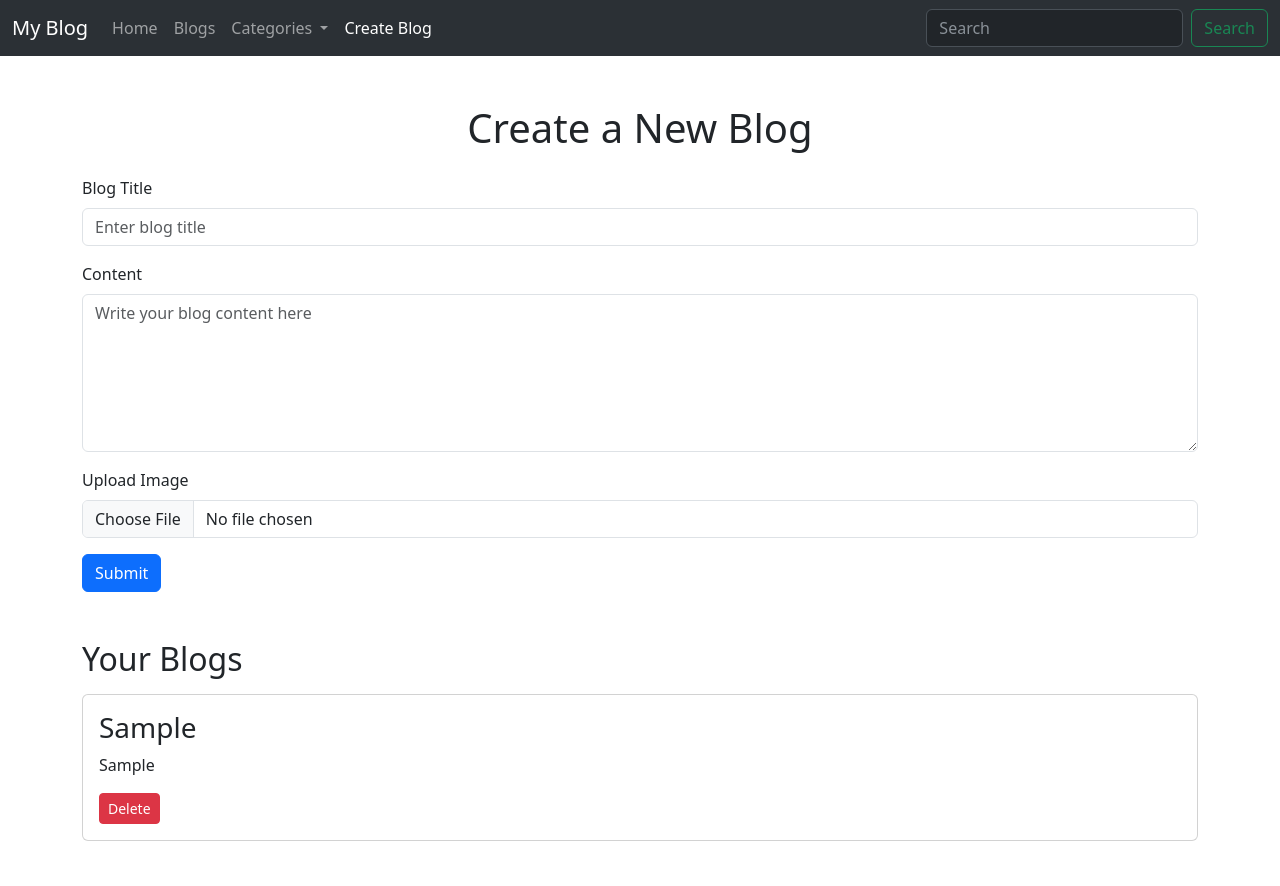
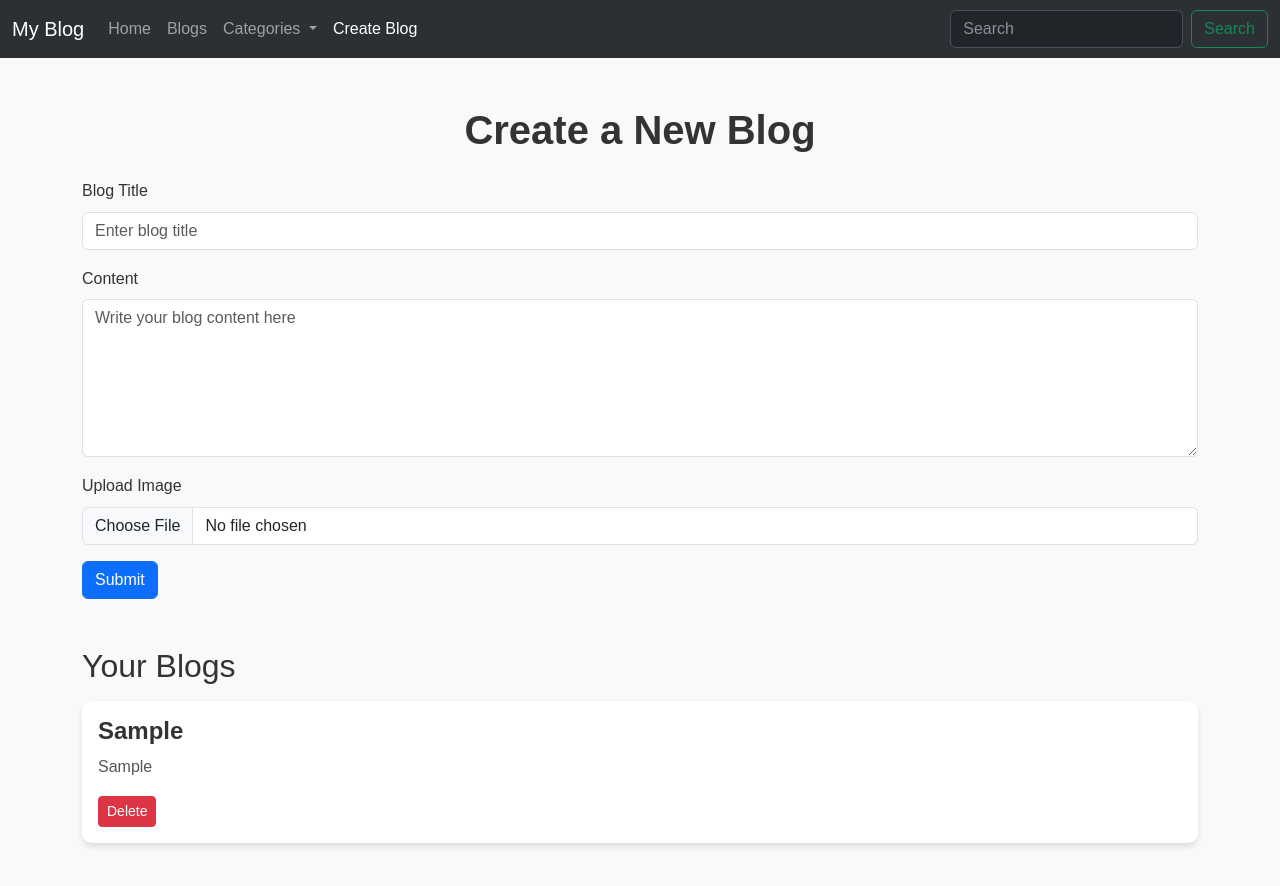
Before and after one commit to manishprasad9156/SC368_Project, a plain HTML site: page HTML/create-blog.html in a window 1280 px wide. Both pictures are taken after typing "Sample", "Sample" into the empty fields and a click on the button "Submit". Drawn offline with nearby package versions, Linux system fonts and the light colour scheme.

Commit message:
Final Update

```diff
--- a/HTML/create-blog.html
+++ b/HTML/create-blog.html
@@ -7,7 +7,7 @@
     <link rel="icon" href="../Images/logo.png" type="image/png">
     <!-- Bootstrap CSS -->
     <link href="https://cdn.jsdelivr.net/npm/bootstrap@5.3.0/dist/css/bootstrap.min.css" rel="stylesheet">
-    <link rel="stylesheet" href="../css/styles.css">
+    <link rel="stylesheet" href="../css/style.css">
 </head>
 <body>
     <!-- Navbar -->
--- a/js/create-blog.js
+++ b/js/create-blog.js
@@ -1,33 +1,26 @@
 const blogForm = document.getElementById('blogForm');
 const blogList = document.getElementById('blogList');
 
-// Event listener for form submission
-blogForm.addEventListener('submit', function(event) {
-    event.preventDefault();
+// Load saved blogs from localStorage
+const loadBlogs = () => {
+    const blogs = JSON.parse(localStorage.getItem('blogs')) || [];
+    blogs.forEach(blog => addBlogToPage(blog.title, blog.content, blog.image));
+};
 
-    const title = document.getElementById('blogTitle').value;
-    const content = document.getElementById('blogContent').value;
-    const imageInput = document.getElementById('blogImage');
-    let imageUrl = '';
+// Save blogs to localStorage
+const saveBlogs = () => {
+    const blogs = [];
+    document.querySelectorAll('.card').forEach(card => {
+        const title = card.querySelector('.card-title').innerText;
+        const content = card.querySelector('.card-text').innerText;
+        const image = card.querySelector('img')?.src || '';
+        blogs.push({ title, content, image });
+    });
+    localStorage.setItem('blogs', JSON.stringify(blogs));
+};
 
-    // If an image is uploaded, read it and convert to base64
-    if (imageInput.files && imageInput.files[0]) {
-        const reader = new FileReader();
-        reader.onload = function(e) {
-            imageUrl = e.target.result;
-            addBlogToPage(title, content, imageUrl);
-        };
-        reader.readAsDataURL(imageInput.files[0]);
-    } else {
-        addBlogToPage(title, content, imageUrl);
-    }
-
-    // Clear the form
-    blogForm.reset();
-});
-
-// Function to add blog to the page
-function addBlogToPage(title, content, imageUrl) {
+// Add a blog to the page
+const addBlogToPage = (title, content, imageUrl) => {
     const blogDiv = document.createElement('div');
     blogDiv.classList.add('card', 'mb-4');
 
@@ -48,9 +41,40 @@ function addBlogToPage(title, content, imageUrl) {
 
     blogDiv.innerHTML = blogContent;
     blogList.prepend(blogDiv);
-}
+};
 
-// Function to delete a blog
-function deleteBlog(button) {
+// Delete a blog
+const deleteBlog = (button) => {
     button.parentElement.parentElement.remove();
-}
+    saveBlogs();
+};
+
+// Event listener for form submission
+blogForm.addEventListener('submit', function(event) {
+    event.preventDefault();
+
+    const title = document.getElementById('blogTitle').value;
+    const content = document.getElementById('blogContent').value;
+    const imageInput = document.getElementById('blogImage');
+    let imageUrl = '';
+
+    // If an image is uploaded, read it and convert to base64
+    if (imageInput.files && imageInput.files[0]) {
+        const reader = new FileReader();
+        reader.onload = function(e) {
+            imageUrl = e.target.result;
+            addBlogToPage(title, content, imageUrl);
+            saveBlogs();
+        };
+        reader.readAsDataURL(imageInput.files[0]);
+    } else {
+        addBlogToPage(title, content, imageUrl);
+        saveBlogs();
+    }
+
+    // Clear the form
+    blogForm.reset();
+});
+
+// Load blogs on page load
+window.addEventListener('DOMContentLoaded', loadBlogs);
```
Also changed, not shown: HTML/blog-list.html (+1 -1 lines).
